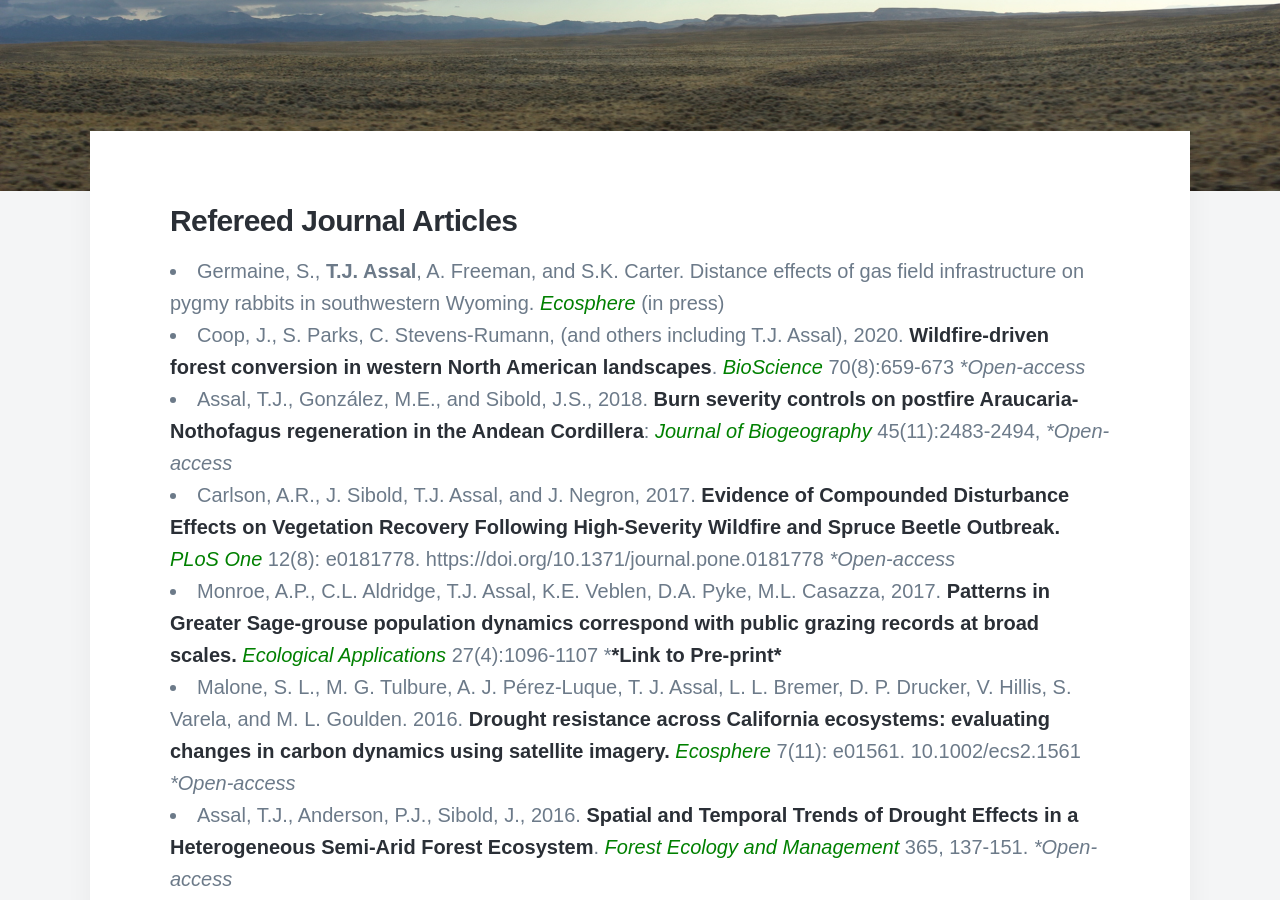
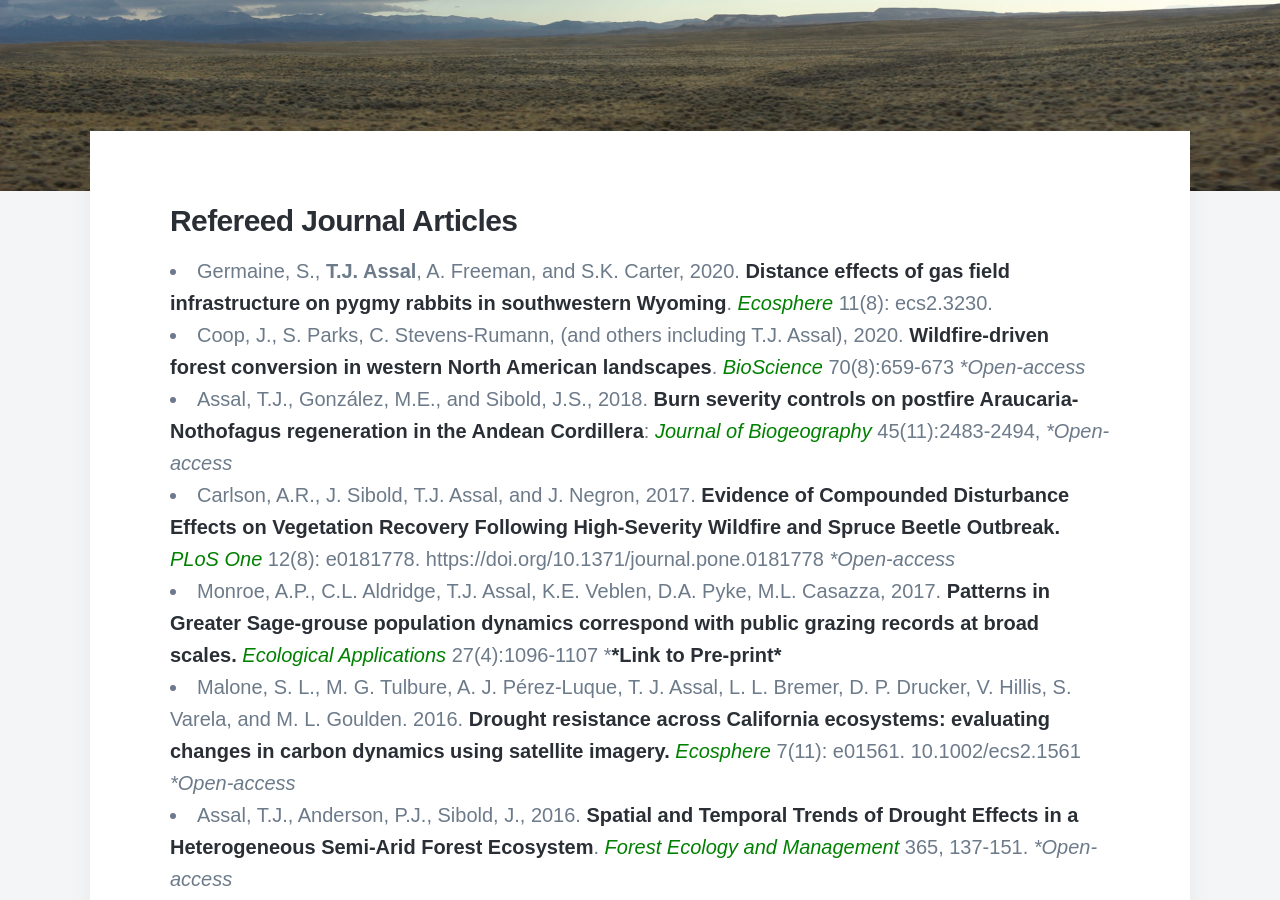
Before and after one commit to tjassal/tjassal.github.io, a Jekyll site: the page built from _pages/pubs.md, in a window 1280 px wide and 900 px high, scrolled down 379 px. Built offline with Jekyll 4.4.1, drawn with Linux system fonts in a browser that asks for light colours; nearby versions of some CDN libraries; some web fonts are replaced.

Commit message:
Update pubs.md

```diff
--- a/_pages/pubs.md
+++ b/_pages/pubs.md
@@ -7,9 +7,10 @@ featured_image: /images/banners/2017-SB-150.jpg
 
 ### Refereed Journal Articles
 
--   Germaine, S., **T.J. Assal**, A. Freeman, and S.K. Carter. Distance
+-   Germaine, S., **T.J. Assal**, A. Freeman, and S.K. Carter, 2020. [Distance
     effects of gas field infrastructure on pygmy rabbits in southwestern
-    Wyoming. <span style="color:green">*Ecosphere*</span> (in press)
+    Wyoming](https://esajournals.onlinelibrary.wiley.com/doi/10.1002/ecs2.3230).
+    <span style="color:green">*Ecosphere*</span> 11(8): ecs2.3230.
 -   Coop, J., S. Parks, C. Stevens-Rumann, (and others including T.J.
     Assal), 2020. [Wildfire-driven forest conversion in western North
     American
```
